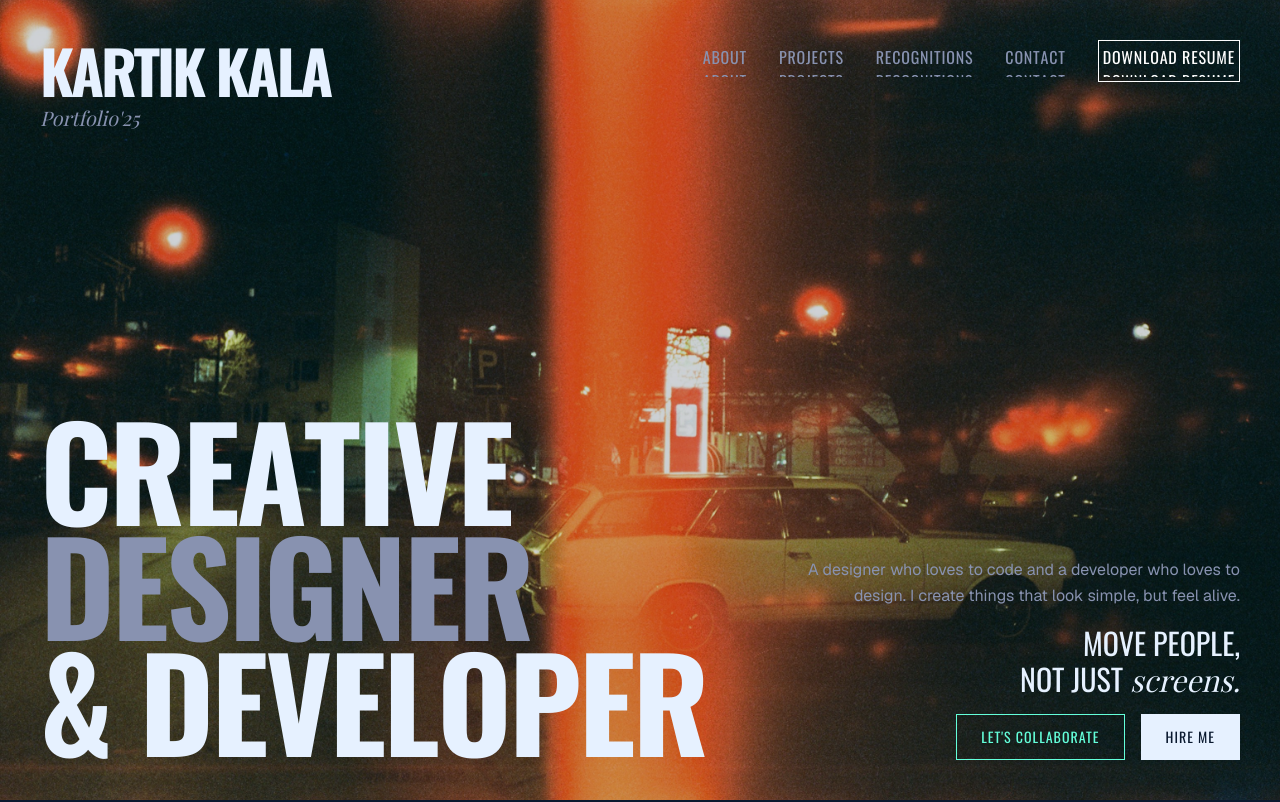
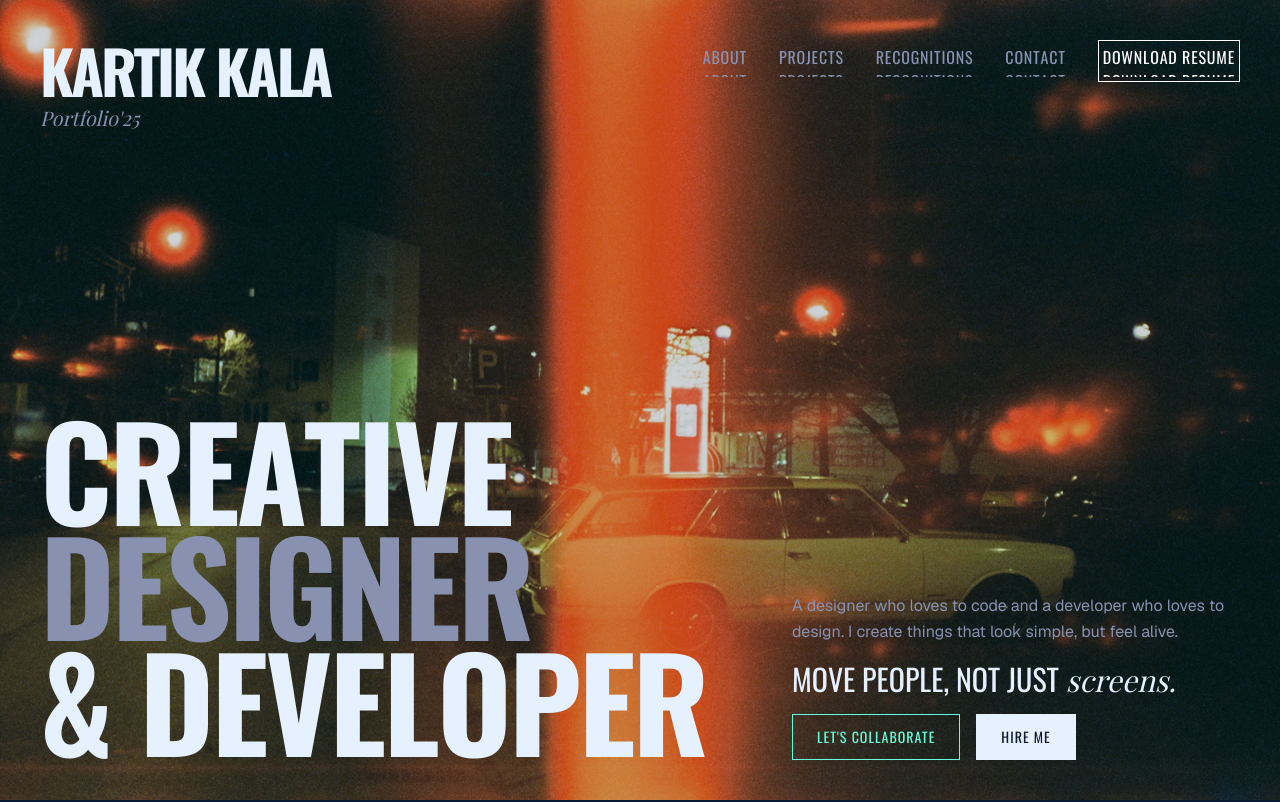
Before and after one commit to Kartikkala/portfolio, a Next.js app: page / in a window 1280 px wide. Shown: the top 802 px of the page. Built offline with nearby package versions, Linux system fonts and the light colour scheme; a web font is replaced by a local one.

Commit message:
Performance improvements by removing computationally expensive CSS

```diff
--- a/package.json
+++ b/package.json
@@ -14,9 +14,9 @@
     "@react-spring/web": "^10.0.3",
     "@reduxjs/toolkit": "^2.11.2",
     "gsap": "^3.13.0",
-    "next": "16.0.1",
-    "react": "19.2.0",
-    "react-dom": "19.2.0",
+    "next": "^16.1.0",
+    "react": "^19.2.3",
+    "react-dom": "^19.2.3",
     "react-icons": "^5.5.0",
     "react-redux": "^9.2.0"
   },
--- a/src/app/globals.css
+++ b/src/app/globals.css
@@ -37,8 +37,6 @@ body {
   background-image: url('/background.jpg');
   background-size: cover;
   background-position: center;
-  background-attachment: fixed;
-  background-blend-mode: overlay;
   color: var(--text-main);
   font-family: 'Open Sans', sans-serif;
   /* Default body font */
@@ -55,7 +53,6 @@ body::before {
   left: 0;
   width: 100%;
   height: 100%;
-  background: var(--bg-overlay);
   z-index: -1;
   pointer-events: none;
 }
--- a/src/app/page.js
+++ b/src/app/page.js
@@ -57,9 +57,6 @@ export default function Home() {
 
         </section>
 
-        <section id="contact">
-
-        </section>
 
       </div>
     </div>
--- a/src/components/hero/Hero.js
+++ b/src/components/hero/Hero.js
@@ -40,13 +40,13 @@ export default function Hero() {
                 </div>
 
                 {/* Bottom Right: Description & CTA */}
-                <div className="z-10 flex flex-col md:items-end md:text-right gap-4 max-w-md md:justify-end">
+                <div className="z-10 flex flex-col md:items-start md:text-left gap-4 max-w-md md:justify-end">
                     <p className="text-text-muted text-sm md:text-base leading-relaxed md:block">
                         A designer who loves to code and a developer who loves to design. I create things that look simple, but feel alive.
                     </p>
 
                     <h3 className="font-oswald text-2xl md:text-3xl text-text-main uppercase md:block">
-                        Move People, <br /> Not Just <span className="font-playfair italic lowercase">screens.</span>
+                        Move People, Not Just <span className="font-playfair italic lowercase">screens.</span>
                     </h3>
 
                     <div className="flex gap-4">
--- a/src/components/navbar/Navbar.js
+++ b/src/components/navbar/Navbar.js
@@ -1,11 +1,11 @@
 import ScrollTrigger from "gsap/dist/ScrollTrigger";
 import gsap from "gsap";
-import { useEffect, useRef } from "react";
+import { useEffect, useRef, useState } from "react";
 import RisingAnimation from "../utils/RisingAnimation";
 import AnimatedButton from "../utils/AnimatedButton";
 
 export default function Navbar() {
-    const nav = useRef(null)
+    const nav = useRef(null);
     const handleDownload = () => {
         const link = document.createElement("a");
         link.href = "/resume.pdf"; // Path to your file in /public folder
@@ -17,16 +17,24 @@ export default function Navbar() {
     useEffect(()=>{
         gsap.registerPlugin(ScrollTrigger);
         const navbar = nav.current;
-
+        let isHidden = false;
+        gsap.to( navbar, {
+            y : 0,
+            duration : 1.9,
+            ease : "circ.out"
+        })
         ScrollTrigger.create({
             start: "top top",
             end: 999999,
             scrub : 3,
             onUpdate: (self) => {
-              if (self.direction === 1) {
-                gsap.to(navbar, { y: -160, duration: 2.9, ease: "circ.out" });
-              } else {
-                gsap.to(navbar, { y: 0, duration: 2.9, ease: "circ.out" });
+              if (self.direction === 1 && !isHidden) {
+                gsap.to(navbar, { y: -160, duration: 1.9, ease: "circ.out", overwrite : true });
+                isHidden = true;
+
+              } else if(self.direction == -1 && isHidden) {
+                gsap.to(navbar, { y: 0, duration: 1.9, ease: "circ.out", overwrite : true });
+                isHidden = false;
               }
             }
         });
@@ -36,7 +44,7 @@ export default function Navbar() {
 
 
     return (
-        <div className="flex fixed z-15 p-4 md:p-10 pointer-events-none w-full" ref={nav}>
+        <div className="flex fixed z-15 p-4 md:p-10 pointer-events-none w-full -translate-y-40" ref={nav}>
             {/* Top Left: Name & Year */}
             <div className="absolute top-4 left-4 md:top-10 md:left-10 z-10 flex flex-col">
                 <h1 className="font-oswald text-4xl md:text-6xl font-bold tracking-tighter text-text-main leading-none uppercase">
```
Also changed, not shown: public/2506217.jpg (added), 1 other file (tests, documents, lock files or other folders).
